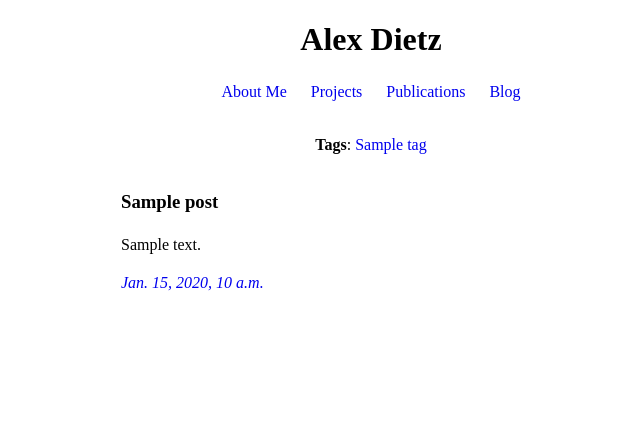
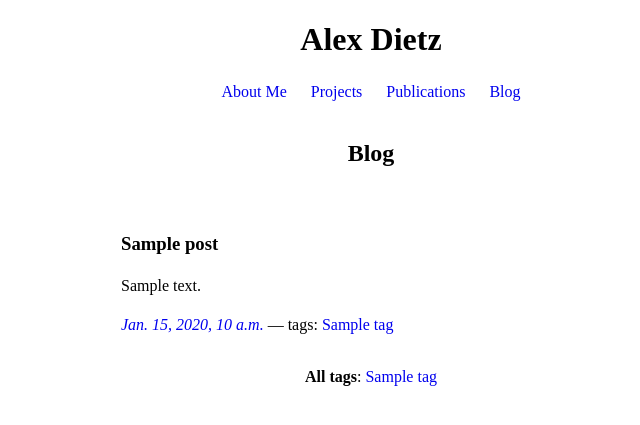
Before and after one commit to alexdietz1988/PersonalWebsite, a Django app: page /blog in a window 1280 px wide. Shown: the top 425 px of the page, without its empty margins (269-909 px from the left). Run offline with Django 4.2, Linux system fonts and the light colour scheme; tables that the repository leaves empty hold one stand-in row (values such as "Sample post"); some libraries are stand-ins or nearby versions.

Commit message:
Styling tweaks

```diff
--- a/main_app/templates/blog/blog.html
+++ b/main_app/templates/blog/blog.html
@@ -4,21 +4,28 @@
 
 {% block body %}
 
-<p>
-<b>Tags</b>:
-{% for tag in tags %}
-    {% if tag.posts.all|length > 0 %}
-        <a href="{% url "tagged-posts" tag.pk %}">{{tag.name}}</a>
-    {% endif %}
-{% endfor %}
-</p>
+<h2>Blog</h2>
 
 {% for post in posts %}
     <div class="post">
         <h3 class="post-title">{{post.title}}</h3>
         {{post.body|safe}}
-        <p><a href={% url "postdetail" post.pk %}><em>{{post.created_at}}</em></a></p>
+        <p>
+            <a href={% url "postdetail" post.pk %}><em>{{post.created_at}}</em></a> — tags:
+            {% for tag in post.tags.all %}
+                <a href="{% url "tagged-posts" tag.pk %}">{{tag}}</a>
+            {% endfor %}
+        </p>
     </div>
 {% endfor %}
 
+<p>
+    <b>All tags</b>:
+    {% for tag in tags %}
+        {% if tag.posts.all|length > 0 %}
+            <a href="{% url "tagged-posts" tag.pk %}">{{tag.name}}</a>
+        {% endif %}
+    {% endfor %}
+    </p>
+
 {% endblock %}
```
Also changed, not shown: main_app/templates/blog/post-detail.html (+5 -7 lines).
